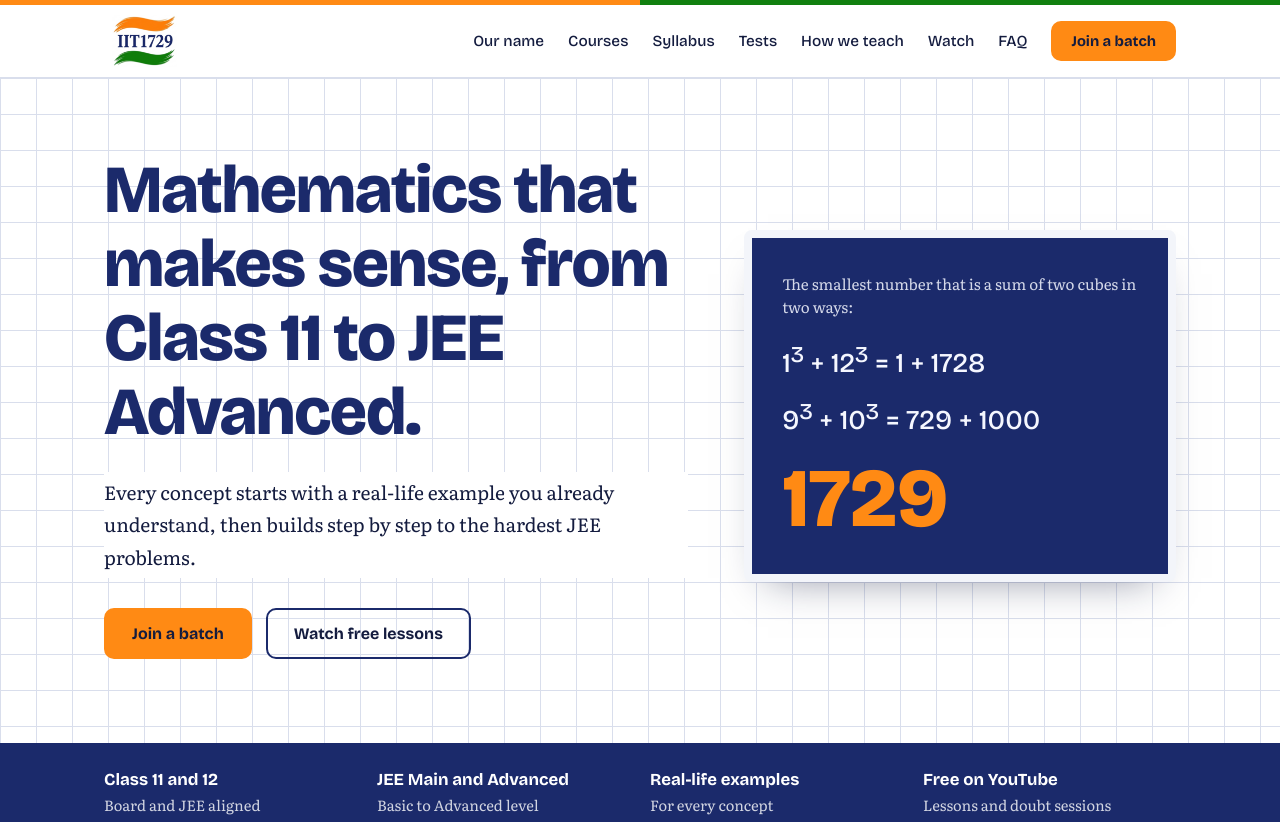
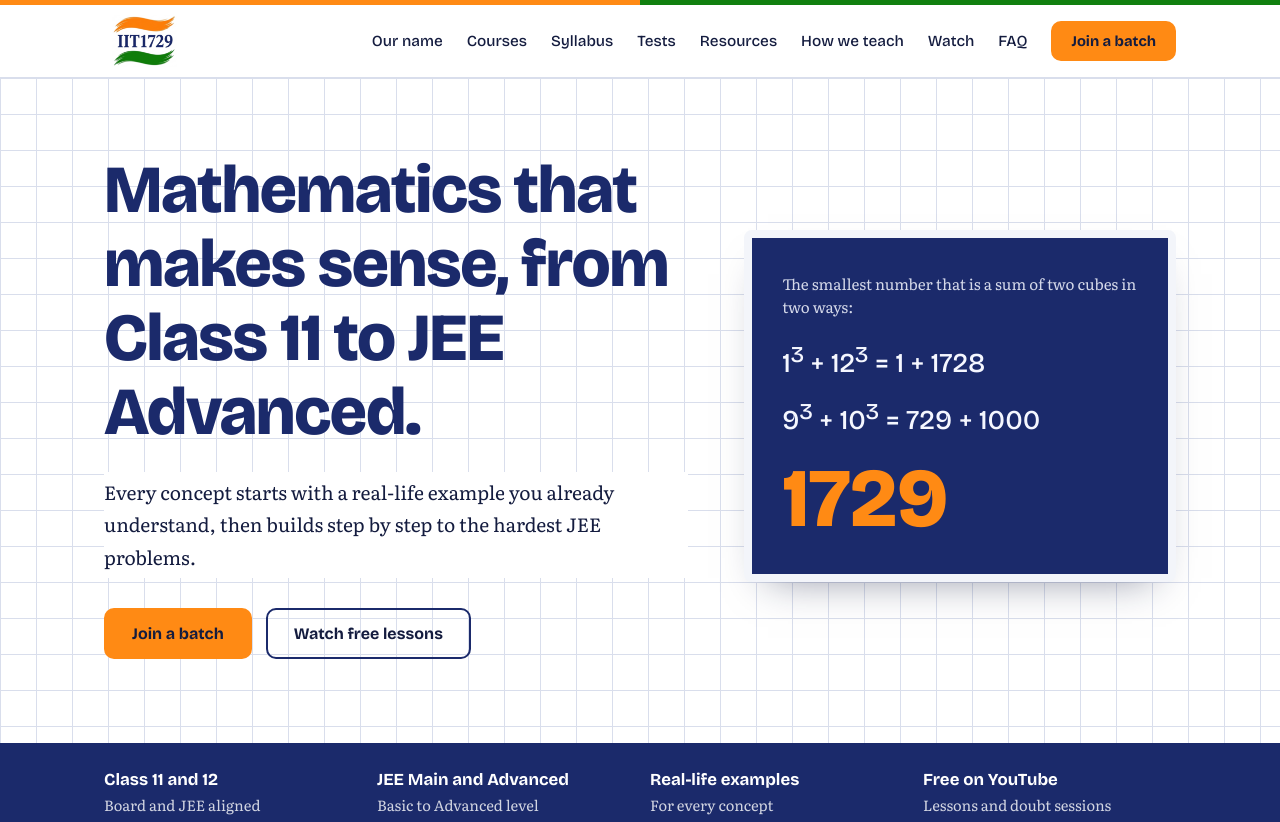
Before and after one commit to iit1729/mathematics, a plain HTML site: page index.html in a window 1280 px wide. Shown: the top 822 px of the page. Drawn offline with nearby package versions, Linux system fonts and the light colour scheme.

Commit message:
Add 'Resources' link to navigation menu

```diff
--- a/index.html
+++ b/index.html
@@ -22,7 +22,7 @@
 <header class="top"><div class="wrap bar">
   <a class="brand" href="#top" aria-label="IIT1729 home"><img src="logo.png" alt="IIT1729"></a>
   <button class="menu-btn" id="menuBtn" aria-expanded="false" aria-controls="nav">Menu</button>
-  <nav id="nav" aria-label="Main"><a href="#story">Our name</a><a href="#courses">Courses</a><a href="#syllabus">Syllabus</a><a href="tests.html">Tests</a><a href="#method">How we teach</a><a href="#watch">Watch</a><a href="#faq">FAQ</a><a class="btn sm" href="#contact">Join a batch</a></nav>
+  <nav id="nav" aria-label="Main"><a href="#story">Our name</a><a href="#courses">Courses</a><a href="#syllabus">Syllabus</a><a href="tests.html">Tests</a><a href="resources.html" aria-current="page">Resources</a><a href="#method">How we teach</a><a href="#watch">Watch</a><a href="#faq">FAQ</a><a class="btn sm" href="#contact">Join a batch</a></nav>
 </div></header>
 
 <main id="top">
```
